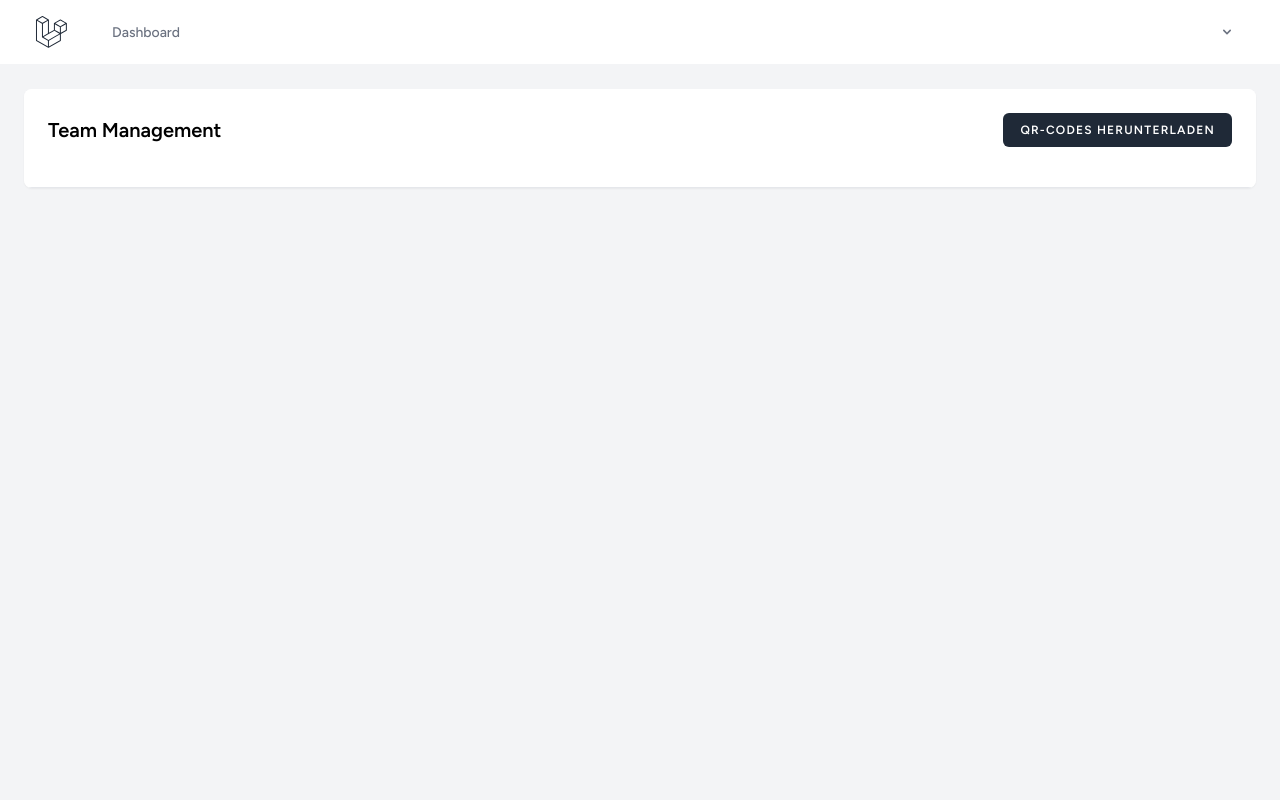
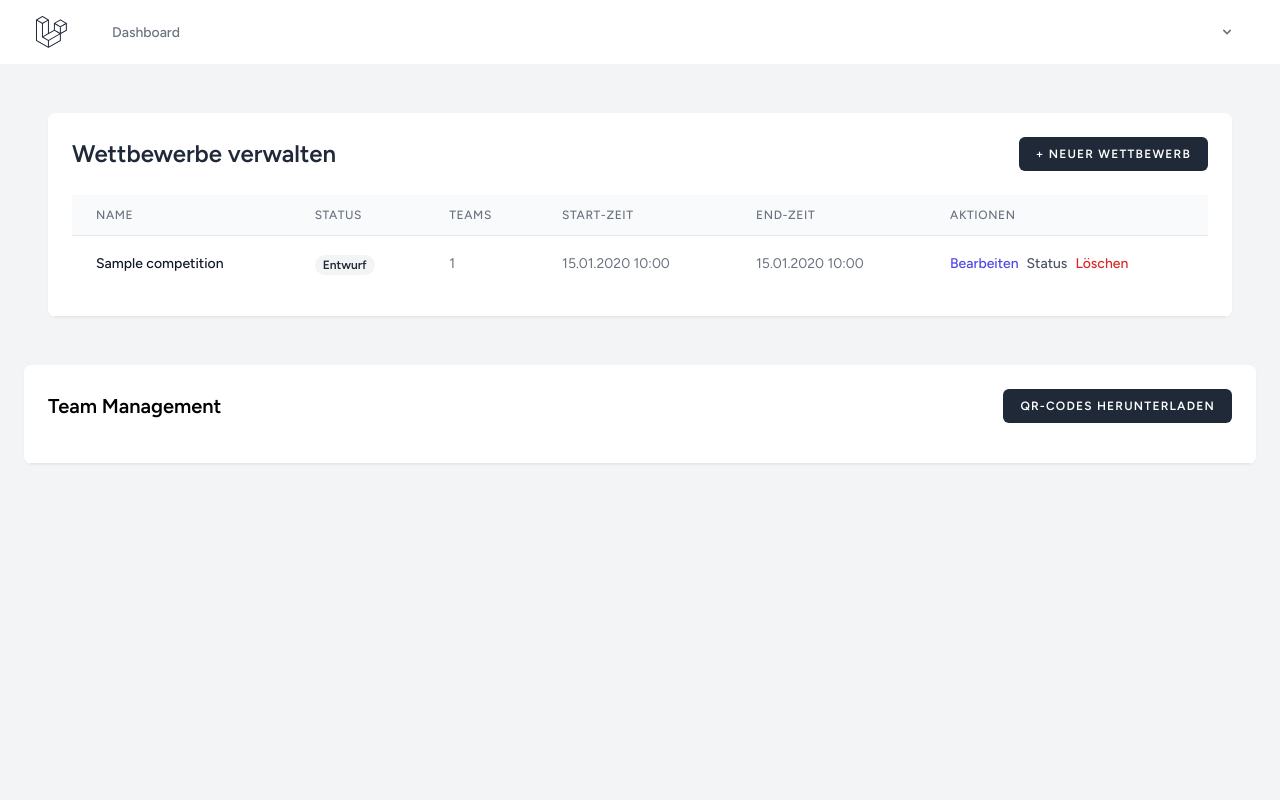
Before and after one commit to Sascha007/ceasar_code_challenge, a Laravel app: page /admin in a window 1280 px wide. Run offline with Laravel 12, Linux system fonts and the light colour scheme; a user stored in the database is signed in; data comes from the database, SQL or seed files in the repository; tables that the repository leaves empty hold one stand-in row (values such as "Sample post"); style sheets or scripts are compiled from the project's sources; some libraries are stand-ins or nearby versions.

Commit message:
Add Competition Factory and admin management functionality
Co-authored-by: Sascha007 <4368123+Sascha007@users.noreply.github.com>

```diff
--- /dev/null
+++ b/app/Livewire/Admin/CompetitionManagement.php
@@ -0,0 +1,144 @@
+<?php
+
+namespace App\Livewire\Admin;
+
+use App\Models\Competition;
+use Livewire\Component;
+use Livewire\Attributes\Validate;
+
+class CompetitionManagement extends Component
+{
+    public $competitions;
+    public $selectedCompetition = null;
+    public $showModal = false;
+    public $showDeleteModal = false;
+    public $competitionToDelete = null;
+
+    #[Validate('required|string|max:255')]
+    public $name = '';
+
+    public $status = Competition::STATUS_DRAFT;
+
+    public function mount()
+    {
+        $this->loadCompetitions();
+    }
+
+    public function loadCompetitions()
+    {
+        $this->competitions = Competition::withCount('teams')
+            ->orderBy('created_at', 'desc')
+            ->get();
+    }
+
+    public function create()
+    {
+        $this->resetForm();
+        $this->selectedCompetition = null;
+        $this->showModal = true;
+    }
+
+    public function edit($competitionId)
+    {
+        $competition = Competition::findOrFail($competitionId);
+        $this->selectedCompetition = $competition->id;
+        $this->name = $competition->name;
+        $this->status = $competition->status;
+        $this->showModal = true;
+    }
+
+    public function save()
+    {
+        $this->validate();
+
+        if ($this->selectedCompetition) {
+            // Update existing competition
+            $competition = Competition::findOrFail($this->selectedCompetition);
+            $competition->update([
+                'name' => $this->name,
+                'status' => $this->status,
+            ]);
+        } else {
+            // Create new competition
+            Competition::create([
+                'name' => $this->name,
+                'status' => $this->status,
+            ]);
+        }
+
+        $this->loadCompetitions();
+        $this->closeModal();
+        session()->flash('message', $this->selectedCompetition ? 'Wettbewerb aktualisiert.' : 'Wettbewerb erstellt.');
+    }
+
+    public function confirmDelete($competitionId)
+    {
+        $this->competitionToDelete = Competition::findOrFail($competitionId);
+        $this->showDeleteModal = true;
+    }
+
+    public function delete()
+    {
+        if ($this->competitionToDelete) {
+            $this->competitionToDelete->delete();
+            $this->loadCompetitions();
+            $this->showDeleteModal = false;
+            $this->competitionToDelete = null;
+            session()->flash('message', 'Wettbewerb gelöscht.');
+        }
+    }
+
+    public function startCompetition($competitionId)
+    {
+        $competition = Competition::findOrFail($competitionId);
+        if ($competition->canStart()) {
+            $competition->start();
+            $this->loadCompetitions();
+            session()->flash('message', 'Wettbewerb gestartet.');
+        } else {
+            session()->flash('error', 'Wettbewerb kann nicht gestartet werden. Prüfen Sie den Status und ob Teams vorhanden sind.');
+        }
+    }
+
+    public function finishCompetition($competitionId)
+    {
+        $competition = Competition::findOrFail($competitionId);
+        if ($competition->finish()) {
+            $this->loadCompetitions();
+            session()->flash('message', 'Wettbewerb beendet.');
+        }
+    }
+
+    public function resetCompetition($competitionId)
+    {
+        $competition = Competition::findOrFail($competitionId);
+        $competition->reset();
+        $this->loadCompetitions();
+        session()->flash('message', 'Wettbewerb zurückgesetzt.');
+    }
+
+    public function closeModal()
+    {
+        $this->showModal = false;
+        $this->resetForm();
+    }
+
+    public function closeDeleteModal()
+    {
+        $this->showDeleteModal = false;
+        $this->competitionToDelete = null;
+    }
+
+    private function resetForm()
+    {
+        $this->name = '';
+        $this->status = Competition::STATUS_DRAFT;
+        $this->selectedCompetition = null;
+        $this->resetValidation();
+    }
+
+    public function render()
+    {
+        return view('livewire.admin.competition-management');
+    }
+}
--- a/app/Models/Competition.php
+++ b/app/Models/Competition.php
@@ -2,11 +2,13 @@
 
 namespace App\Models;
 
+use Illuminate\Database\Eloquent\Factories\HasFactory;
 use Illuminate\Database\Eloquent\Model;
 use Illuminate\Database\Eloquent\Relations\HasMany;
 
 class Competition extends Model
 {
+    use HasFactory;
     protected $fillable = [
         'name',
         'status',
--- a/resources/views/livewire/admin/admin-dashboard.blade.php
+++ b/resources/views/livewire/admin/admin-dashboard.blade.php
@@ -1,5 +1,9 @@
 <div class="p-6">
-    <div class="max-w-7xl mx-auto">
+    <div class="max-w-7xl mx-auto space-y-6">
+        <!-- Competition Management Section -->
+        <livewire:admin.competition-management />
+
+        <!-- Team Management Section -->
         <div class="bg-white overflow-hidden shadow-sm sm:rounded-lg">
             <div class="p-6 bg-white border-b border-gray-200">
                 <div class="flex justify-between items-center mb-4">
--- /dev/null
+++ b/resources/views/livewire/admin/competition-management.blade.php
@@ -0,0 +1,182 @@
+<div class="p-6">
+    <div class="max-w-7xl mx-auto">
+        <!-- Flash Messages -->
+        @if (session()->has('message'))
+            <div class="mb-4 bg-green-100 border border-green-400 text-green-700 px-4 py-3 rounded relative" role="alert">
+                <span class="block sm:inline">{{ session('message') }}</span>
+            </div>
+        @endif
+        @if (session()->has('error'))
+            <div class="mb-4 bg-red-100 border border-red-400 text-red-700 px-4 py-3 rounded relative" role="alert">
+                <span class="block sm:inline">{{ session('error') }}</span>
+            </div>
+        @endif
+
+        <div class="bg-white overflow-hidden shadow-sm sm:rounded-lg">
+            <div class="p-6 bg-white border-b border-gray-200">
+                <!-- Header -->
+                <div class="flex justify-between items-center mb-6">
+                    <h2 class="text-2xl font-semibold text-gray-800">Wettbewerbe verwalten</h2>
+                    <button wire:click="create" class="inline-flex items-center px-4 py-2 bg-gray-800 border border-transparent rounded-md font-semibold text-xs text-white uppercase tracking-widest hover:bg-gray-700 active:bg-gray-900 focus:outline-none focus:border-gray-900 focus:ring ring-gray-300 disabled:opacity-25 transition ease-in-out duration-150">
+                        + Neuer Wettbewerb
+                    </button>
+                </div>
+
+                <!-- Competitions List -->
+                <div class="overflow-x-auto">
+                    <table class="min-w-full divide-y divide-gray-200">
+                        <thead class="bg-gray-50">
+                            <tr>
+                                <th class="px-6 py-3 text-left text-xs font-medium text-gray-500 uppercase tracking-wider">Name</th>
+                                <th class="px-6 py-3 text-left text-xs font-medium text-gray-500 uppercase tracking-wider">Status</th>
+                                <th class="px-6 py-3 text-left text-xs font-medium text-gray-500 uppercase tracking-wider">Teams</th>
+                                <th class="px-6 py-3 text-left text-xs font-medium text-gray-500 uppercase tracking-wider">Start-Zeit</th>
+                                <th class="px-6 py-3 text-left text-xs font-medium text-gray-500 uppercase tracking-wider">End-Zeit</th>
+                                <th class="px-6 py-3 text-left text-xs font-medium text-gray-500 uppercase tracking-wider">Aktionen</th>
+                            </tr>
+                        </thead>
+                        <tbody class="bg-white divide-y divide-gray-200">
+                            @forelse ($competitions as $competition)
+                                <tr>
+                                    <td class="px-6 py-4 whitespace-nowrap">
+                                        <div class="text-sm font-medium text-gray-900">{{ $competition->name }}</div>
+                                    </td>
+                                    <td class="px-6 py-4 whitespace-nowrap">
+                                        <span class="px-2 inline-flex text-xs leading-5 font-semibold rounded-full
+                                            @if($competition->status === 'draft') bg-gray-100 text-gray-800
+                                            @elseif($competition->status === 'ready') bg-yellow-100 text-yellow-800
+                                            @elseif($competition->status === 'running') bg-green-100 text-green-800
+                                            @elseif($competition->status === 'finished') bg-blue-100 text-blue-800
+                                            @endif">
+                                            @if($competition->status === 'draft') Entwurf
+                                            @elseif($competition->status === 'ready') Bereit
+                                            @elseif($competition->status === 'running') Läuft
+                                            @elseif($competition->status === 'finished') Beendet
+                                            @endif
+                                        </span>
+                                    </td>
+                                    <td class="px-6 py-4 whitespace-nowrap text-sm text-gray-500">
+                                        {{ $competition->teams_count }}
+                                    </td>
+                                    <td class="px-6 py-4 whitespace-nowrap text-sm text-gray-500">
+                                        {{ $competition->started_at ? $competition->started_at->format('d.m.Y H:i') : '-' }}
+                                    </td>
+                                    <td class="px-6 py-4 whitespace-nowrap text-sm text-gray-500">
+                                        {{ $competition->finished_at ? $competition->finished_at->format('d.m.Y H:i') : '-' }}
+                                    </td>
+                                    <td class="px-6 py-4 whitespace-nowrap text-sm font-medium">
+                                        <div class="flex space-x-2">
+                                            <button wire:click="edit({{ $competition->id }})" class="text-indigo-600 hover:text-indigo-900">Bearbeiten</button>
+
+                                            @if($competition->status === 'ready' && $competition->teams_count > 0)
+                                                <button wire:click="startCompetition({{ $competition->id }})" class="text-green-600 hover:text-green-900">Start</button>
+                                            @endif
+
+                                            @if($competition->status === 'running')
+                                                <button wire:click="finishCompetition({{ $competition->id }})" class="text-orange-600 hover:text-orange-900">Beenden</button>
+                                            @endif
+
+                                            @if($competition->status === 'finished')
+                                                <button wire:click="resetCompetition({{ $competition->id }})" class="text-blue-600 hover:text-blue-900">Zurücksetzen</button>
+                                            @endif
+
+                                            <a href="{{ route('status.show', $competition) }}" target="_blank" class="text-gray-600 hover:text-gray-900">Status</a>
+
+                                            <button wire:click="confirmDelete({{ $competition->id }})" class="text-red-600 hover:text-red-900">Löschen</button>
+                                        </div>
+                                    </td>
+                                </tr>
+                            @empty
+                                <tr>
+                                    <td colspan="6" class="px-6 py-4 text-center text-sm text-gray-500">
+                                        Keine Wettbewerbe vorhanden. Erstellen Sie einen neuen Wettbewerb.
+                                    </td>
+                                </tr>
+                            @endforelse
+                        </tbody>
+                    </table>
+                </div>
+            </div>
+        </div>
+    </div>
+
+    <!-- Create/Edit Modal -->
+    @if($showModal)
+        <div class="fixed z-10 inset-0 overflow-y-auto" aria-labelledby="modal-title" role="dialog" aria-modal="true">
+            <div class="flex items-end justify-center min-h-screen pt-4 px-4 pb-20 text-center sm:block sm:p-0">
+                <div class="fixed inset-0 bg-gray-500 bg-opacity-75 transition-opacity" aria-hidden="true"></div>
+                <span class="hidden sm:inline-block sm:align-middle sm:h-screen" aria-hidden="true">&#8203;</span>
+                <div class="inline-block align-bottom bg-white rounded-lg text-left overflow-hidden shadow-xl transform transition-all sm:my-8 sm:align-middle sm:max-w-lg sm:w-full">
+                    <form wire:submit.prevent="save">
+                        <div class="bg-white px-4 pt-5 pb-4 sm:p-6 sm:pb-4">
+                            <h3 class="text-lg leading-6 font-medium text-gray-900 mb-4">
+                                {{ $selectedCompetition ? 'Wettbewerb bearbeiten' : 'Neuer Wettbewerb' }}
+                            </h3>
+
+                            <div class="mb-4">
+                                <label for="name" class="block text-sm font-medium text-gray-700">Name</label>
+                                <input type="text" wire:model="name" id="name" class="mt-1 focus:ring-indigo-500 focus:border-indigo-500 block w-full shadow-sm sm:text-sm border-gray-300 rounded-md @error('name') border-red-500 @enderror">
+                                @error('name') <span class="text-red-500 text-xs">{{ $message }}</span> @enderror
+                            </div>
+
+                            <div class="mb-4">
+                                <label for="status" class="block text-sm font-medium text-gray-700">Status</label>
+                                <select wire:model="status" id="status" class="mt-1 block w-full py-2 px-3 border border-gray-300 bg-white rounded-md shadow-sm focus:outline-none focus:ring-indigo-500 focus:border-indigo-500 sm:text-sm">
+                                    <option value="draft">Entwurf</option>
+                                    <option value="ready">Bereit</option>
+                                    <option value="running">Läuft</option>
+                                    <option value="finished">Beendet</option>
+                                </select>
+                            </div>
+                        </div>
+                        <div class="bg-gray-50 px-4 py-3 sm:px-6 sm:flex sm:flex-row-reverse">
+                            <button type="submit" class="w-full inline-flex justify-center rounded-md border border-transparent shadow-sm px-4 py-2 bg-indigo-600 text-base font-medium text-white hover:bg-indigo-700 focus:outline-none focus:ring-2 focus:ring-offset-2 focus:ring-indigo-500 sm:ml-3 sm:w-auto sm:text-sm">
+                                Speichern
+                            </button>
+                            <button type="button" wire:click="closeModal" class="mt-3 w-full inline-flex justify-center rounded-md border border-gray-300 shadow-sm px-4 py-2 bg-white text-base font-medium text-gray-700 hover:bg-gray-50 focus:outline-none focus:ring-2 focus:ring-offset-2 focus:ring-indigo-500 sm:mt-0 sm:ml-3 sm:w-auto sm:text-sm">
+                                Abbrechen
+                            </button>
+                        </div>
+                    </form>
+                </div>
+            </div>
+        </div>
+    @endif
+
+    <!-- Delete Confirmation Modal -->
+    @if($showDeleteModal)
+        <div class="fixed z-10 inset-0 overflow-y-auto" aria-labelledby="modal-title" role="dialog" aria-modal="true">
+            <div class="flex items-end justify-center min-h-screen pt-4 px-4 pb-20 text-center sm:block sm:p-0">
+                <div class="fixed inset-0 bg-gray-500 bg-opacity-75 transition-opacity" aria-hidden="true"></div>
+                <span class="hidden sm:inline-block sm:align-middle sm:h-screen" aria-hidden="true">&#8203;</span>
+                <div class="inline-block align-bottom bg-white rounded-lg text-left overflow-hidden shadow-xl transform transition-all sm:my-8 sm:align-middle sm:max-w-lg sm:w-full">
+                    <div class="bg-white px-4 pt-5 pb-4 sm:p-6 sm:pb-4">
+                        <div class="sm:flex sm:items-start">
+                            <div class="mx-auto flex-shrink-0 flex items-center justify-center h-12 w-12 rounded-full bg-red-100 sm:mx-0 sm:h-10 sm:w-10">
+                                <svg class="h-6 w-6 text-red-600" xmlns="http://www.w3.org/2000/svg" fill="none" viewBox="0 0 24 24" stroke="currentColor">
+                                    <path stroke-linecap="round" stroke-linejoin="round" stroke-width="2" d="M12 9v2m0 4h.01m-6.938 4h13.856c1.54 0 2.502-1.667 1.732-3L13.732 4c-.77-1.333-2.694-1.333-3.464 0L3.34 16c-.77 1.333.192 3 1.732 3z" />
+                                </svg>
+                            </div>
+                            <div class="mt-3 text-center sm:mt-0 sm:ml-4 sm:text-left">
+                                <h3 class="text-lg leading-6 font-medium text-gray-900">Wettbewerb löschen</h3>
+                                <div class="mt-2">
+                                    <p class="text-sm text-gray-500">
+                                        Sind Sie sicher, dass Sie "{{ $competitionToDelete?->name }}" löschen möchten? Diese Aktion kann nicht rückgängig gemacht werden.
+                                    </p>
+                                </div>
+                            </div>
+                        </div>
+                    </div>
+                    <div class="bg-gray-50 px-4 py-3 sm:px-6 sm:flex sm:flex-row-reverse">
+                        <button type="button" wire:click="delete" class="w-full inline-flex justify-center rounded-md border border-transparent shadow-sm px-4 py-2 bg-red-600 text-base font-medium text-white hover:bg-red-700 focus:outline-none focus:ring-2 focus:ring-offset-2 focus:ring-red-500 sm:ml-3 sm:w-auto sm:text-sm">
+                            Löschen
+                        </button>
+                        <button type="button" wire:click="closeDeleteModal" class="mt-3 w-full inline-flex justify-center rounded-md border border-gray-300 shadow-sm px-4 py-2 bg-white text-base font-medium text-gray-700 hover:bg-gray-50 focus:outline-none focus:ring-2 focus:ring-offset-2 focus:ring-indigo-500 sm:mt-0 sm:ml-3 sm:w-auto sm:text-sm">
+                            Abbrechen
+                        </button>
+                    </div>
+                </div>
+            </div>
+        </div>
+    @endif
+</div>
```
Also changed, not shown: database/factories/CompetitionFactory.php (added, +60 -0 lines), tests/Feature/Admin/CompetitionManagementTest.php (added, +192 -0 lines).
